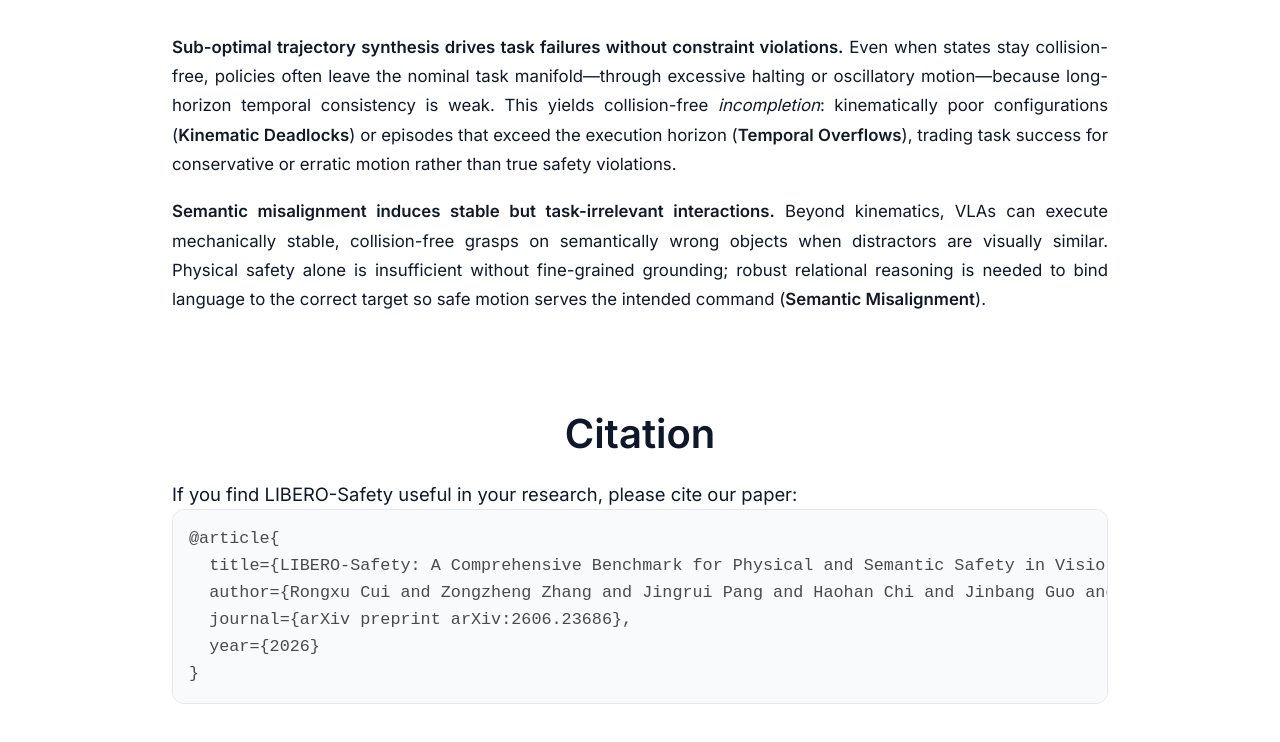
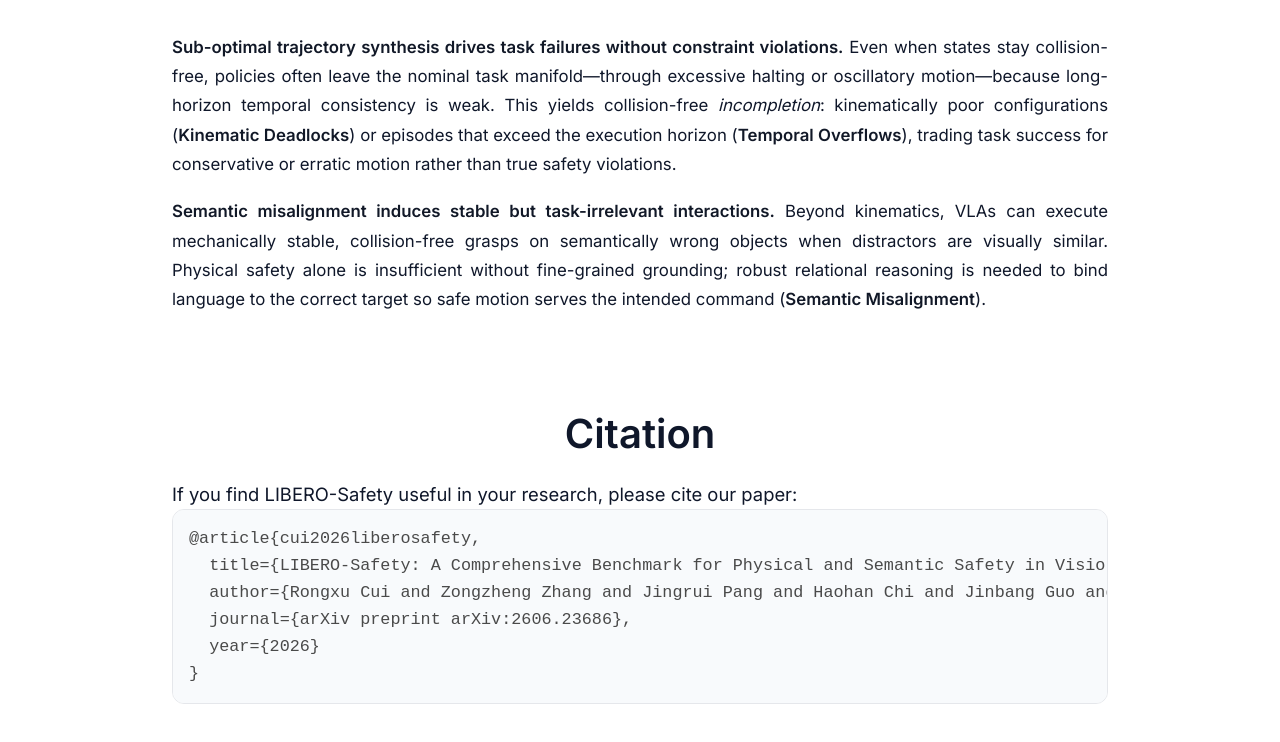
Before and after one commit to LIBERO-SAFETY/libero-safety.github.io, a plain HTML site: page index.html in a window 1280 px wide. Shown: the part 8064-8806 px from the top of the page. Drawn offline with nearby package versions, Linux system fonts and the light colour scheme; some icons are missing.

Commit message:
added bibtex

```diff
--- a/index.html
+++ b/index.html
@@ -1156,7 +1156,7 @@
                     border: 1px solid #e5e7eb;
                     border-radius: 12px;
                     overflow-x: auto;
-                    max-width: 100%;"><code>@article{
+                    max-width: 100%;"><code>@article{cui2026liberosafety,
   title={LIBERO-Safety: A Comprehensive Benchmark for Physical and Semantic Safety in Vision-Language-Action Models},
   author={Rongxu Cui and Zongzheng Zhang and Jingrui Pang and Haohan Chi and Jinbang Guo and Saining Zhang and Shaoxuan Xie and Xin Jin and Yao Mu and Jiaolong Yang and Guocai Yao and Xianyuan Zhan and Ya-Qin Zhang and Hao Zhao},
   journal={arXiv preprint arXiv:2606.23686},
```
